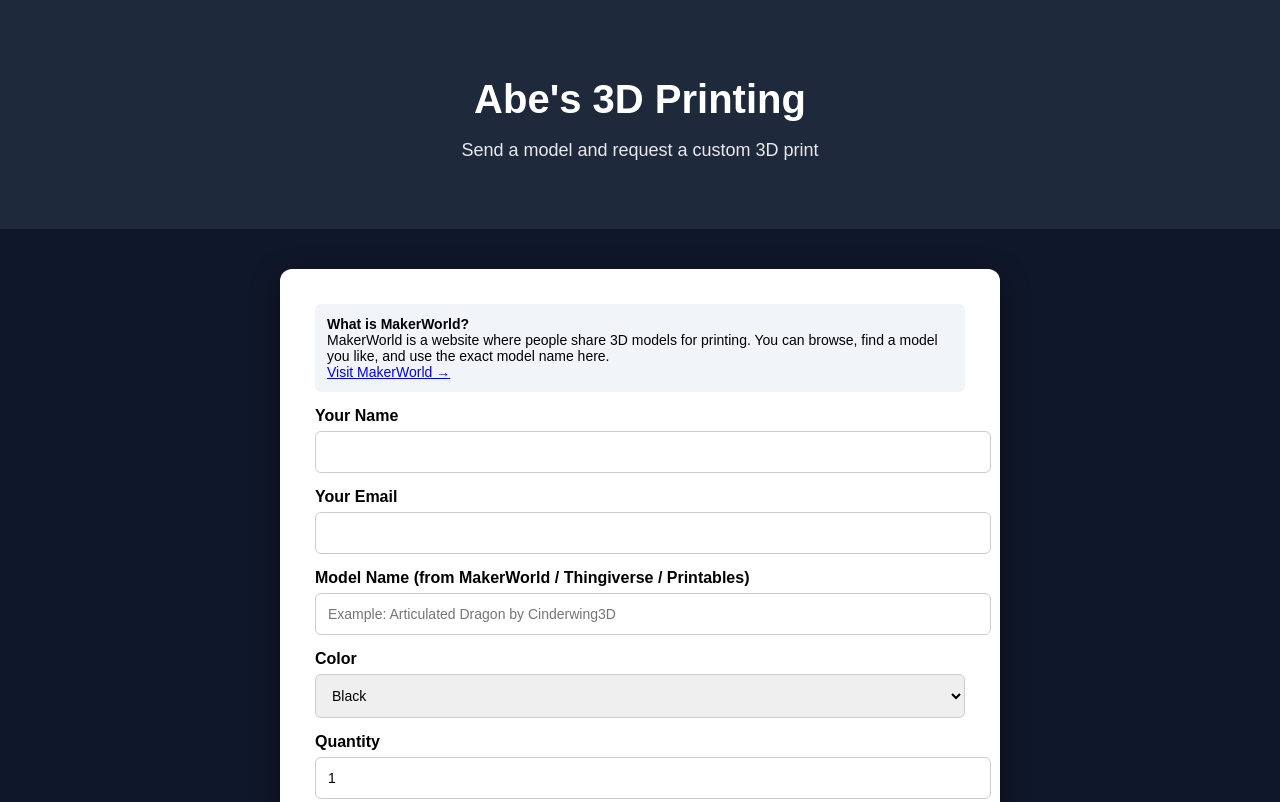
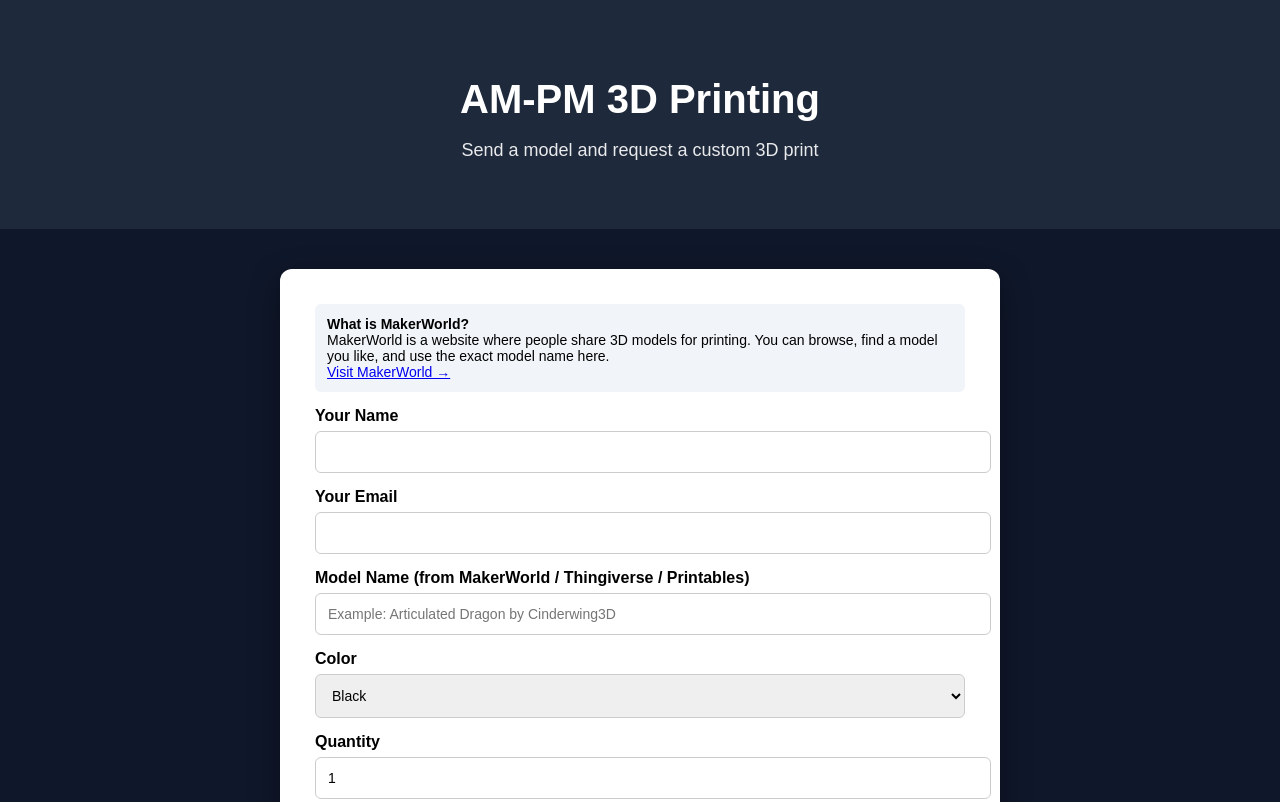
Before and after one commit to sfb350/3d-print-services, a plain HTML site: page index.html in a window 1280 px wide. Shown: the top 802 px of the page. Drawn offline with Linux system fonts and the light colour scheme.

Commit message:
Change header title from 'Abe's 3D Printing' to 'AM-PM 3D Printing'

```diff
--- a/index.html
+++ b/index.html
@@ -89,7 +89,7 @@ footer{
 <body>
 
 <header>
-  <h1>Abe's 3D Printing</h1>
+  <h1> AM-PM 3D Printing</h1>
   <p>Send a model and request a custom 3D print</p>
 </header>
 
```
